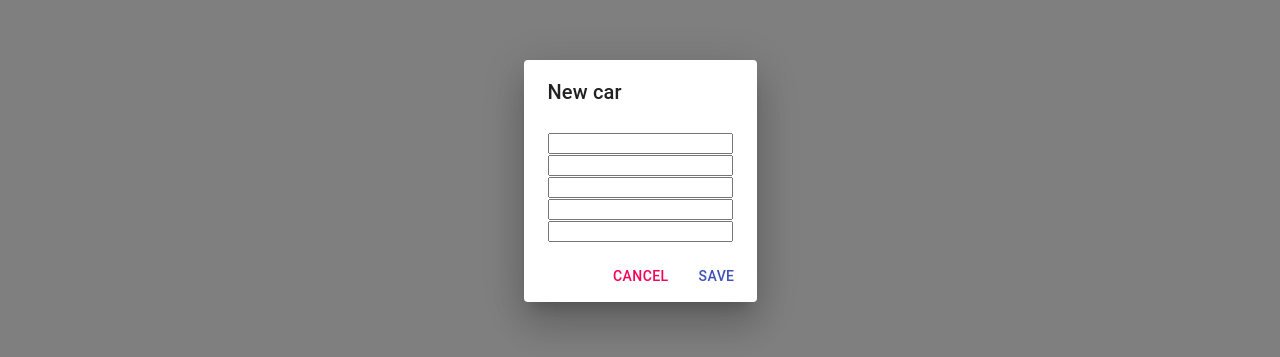
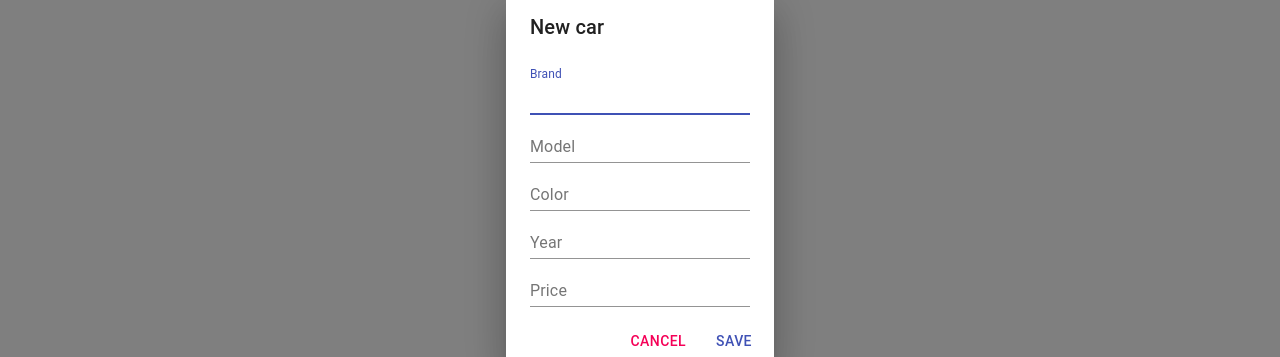
Before and after one commit to masuareb/book_example-spring-react-frontend, a React (Create React App) app: page / in a window 1280 px wide. Both pictures are taken after a click on the button "NEW CAR". Shown: the part 219-576 px from the top of the page. Built offline with nearby package versions, Linux system fonts and the light colour scheme; no server answers.

Commit message:
Completed style of forms with Material-UI

```diff
--- a/src/components/AddCar.js
+++ b/src/components/AddCar.js
@@ -5,6 +5,7 @@ import DialogContent from '@material-ui/core/DialogContent';
 import DialogContentText from '@material-ui/core/DialogContentText';
 import DialogTitle from '@material-ui/core/DialogTitle';
 import Button from '@material-ui/core/Button';
+import TextField from '@material-ui/core/TextField';
 
 const AddCar = (props) => {
     const [open, setOpen] = useState(false);
@@ -30,15 +31,15 @@ const AddCar = (props) => {
             <Dialog open={open} onClose={handleClose}>
                 <DialogTitle>New car</DialogTitle>
                 <DialogContent>
-                    <input type="text" placeholde="Brand" name="brand"
+                    <TextField autoFocus fullWidth label="Brand" name="brand"
                         value={car.brand} onChange={handleChange}/><br/>
-                    <input type="text" placeholde="Model" name="model"
+                    <TextField fullWidth label="Model" name="model"
                         value={car.model} onChange={handleChange}/><br/>
-                    <input type="text" placeholde="Color" name="color"
+                    <TextField fullWidth label="Color" name="color"
                         value={car.color} onChange={handleChange}/><br/>
-                    <input type="text" placeholde="Year" name="year"
+                    <TextField fullWidth label="Year" name="year"
                         value={car.year} onChange={handleChange}/><br/>
-                    <input type="text" placeholde="Price" name="price"
+                    <TextField fullWidth label="Price" name="price"
                         value={car.price} onChange={handleChange}/><br/>
                 </DialogContent>
                 <DialogActions>
--- a/src/components/EditCar.js
+++ b/src/components/EditCar.js
@@ -4,6 +4,7 @@ import DialogActions from '@material-ui/core/DialogActions';
 import DialogContent from '@material-ui/core/DialogContent';
 import DialogTitle from '@material-ui/core/DialogTitle';
 import Button from '@material-ui/core/Button';
+import TextField from '@material-ui/core/TextField';
 
 const EditCar = (props) => {
     const [open, setOpen] = useState(false);
@@ -29,15 +30,15 @@ const EditCar = (props) => {
             <Dialog open={open} onClose={handleClose}>
             <DialogTitle>Edit car</DialogTitle>
             <DialogContent>
-                <input type="text" placeholder="Brand" name="brand"
+                <TextField autoFocus fullWidth label="Brand" name="brand"
                     value={car.brand} onChange={handleChange}/><br/>
-                <input type="text" placeholder="Model" name="model"
+                <TextField fullWidth label="Model" name="model"
                     value={car.model} onChange={handleChange}/><br/>
-                <input type="text" placeholder="Color" name="color"
+                <TextField fullWidth label="Color" name="color"
                     value={car.color} onChange={handleChange}/><br/>
-                <input type="text" placeholder="Year" name="year"
+                <TextField fullWidth label="Year" name="year"
                     value={car.year} onChange={handleChange}/><br/>
-                <input type="text" placeholder="Price" name="price"
+                <TextField fullWidth label="Price" name="price"
                     value={car.price} onChange={handleChange}/><br/>
             </DialogContent>
             <DialogActions>
```
Also changed, not shown: 1 other file (tests, documents, lock files or other folders).
